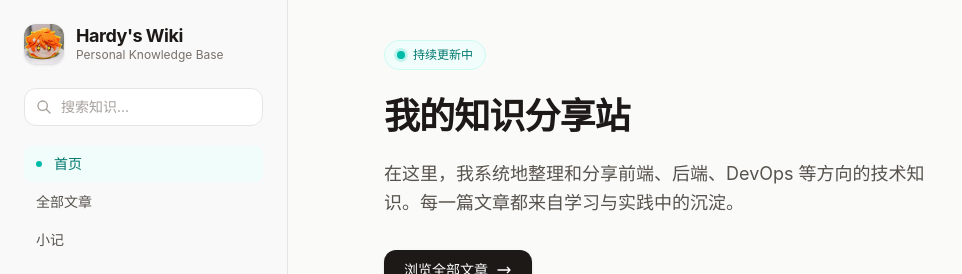
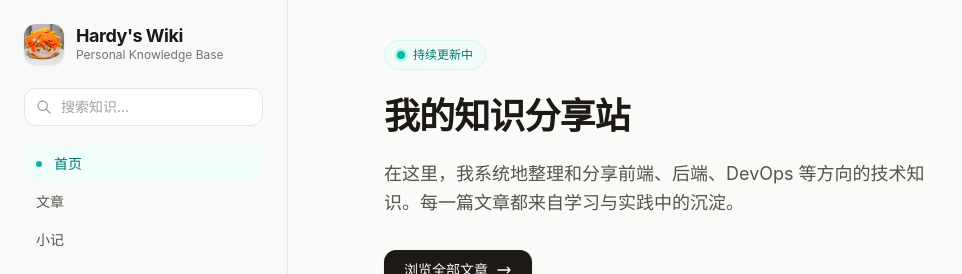
Before and after one commit to zel-forprogress/hardywiki, a Next.js app: page / in a window 1280 px wide. Shown: the top 274 px of the page, without its empty margins (0-962 px from the left). Built offline with nearby package versions, Linux system fonts and the light colour scheme.

Commit message:
Rename blog nav label

```diff
--- a/src/components/Sidebar.tsx
+++ b/src/components/Sidebar.tsx
@@ -7,7 +7,7 @@ import { FormEvent, useState } from "react";
 
 const mainNav = [
   { href: "/", label: "首页" },
-  { href: "/blog", label: "全部文章" },
+  { href: "/blog", label: "文章" },
   { href: "/notes", label: "小记" },
 ];
 
```
